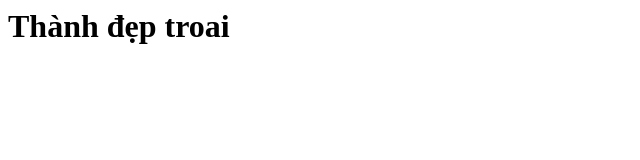
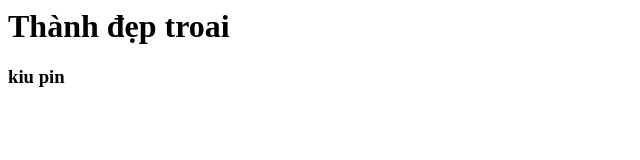
Before and after one commit to NCThanh009/Th-nnh, a plain HTML site: page index.html in a window 1280 px wide. Shown: the full height of the page, 0-640 px from the left. Drawn offline with Linux system fonts and the light colour scheme.

Commit message:
Update index.html

```diff
--- a/index.html
+++ b/index.html
@@ -1 +1,2 @@
 <h1>Thành đẹp troai</h1>
+<h3>kiu pin</3>
```
